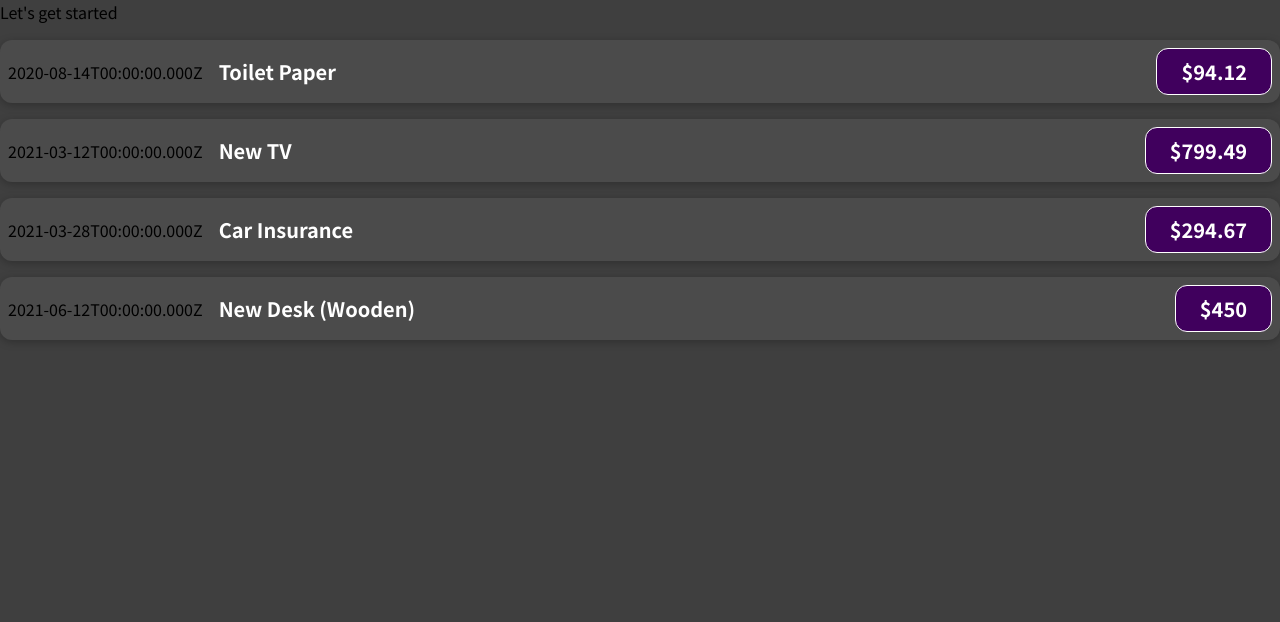
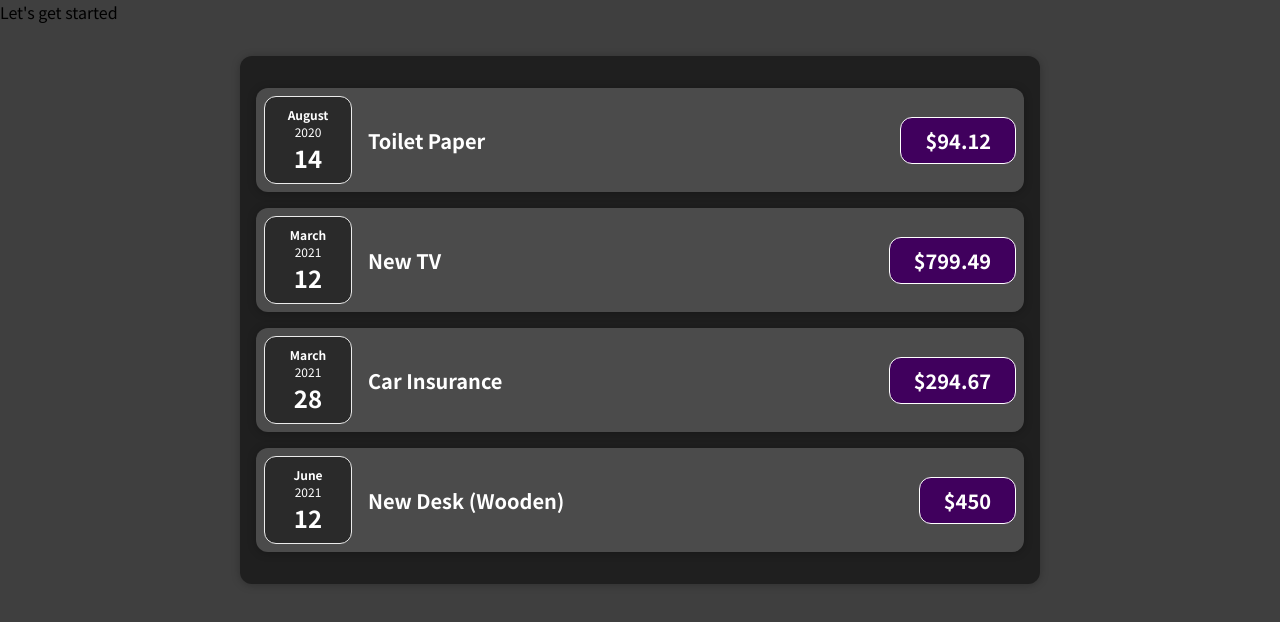
Before and after one commit to naraeseoWeb/react-complete-guide, a React (Create React App) app: page / in a window 1280 px wide. Shown: the top 622 px of the page. Built offline with nearby package versions, Linux system fonts and the light colour scheme; the HTML template or start-up script is replaced by a standard one.

Commit message:
card 컴포넌트 추가

```diff
--- a/src/App.js
+++ b/src/App.js
@@ -1,4 +1,4 @@
-import ExpenseItem from './components/ExpenseItem';
+import Expenses from './components/Expenses';
 
 function App() {
   const expenses = [
@@ -26,26 +26,7 @@
   return (
     <>
       <div className='App'>Let's get started</div>
-      <ExpenseItem
-        title={expenses[0].title}
-        amount={expenses[0].amount}
-        date={expenses[0].date}
-      ></ExpenseItem>
-      <ExpenseItem
-        title={expenses[1].title}
-        amount={expenses[1].amount}
-        date={expenses[1].date}
-      ></ExpenseItem>
-      <ExpenseItem
-        title={expenses[2].title}
-        amount={expenses[2].amount}
-        date={expenses[2].date}
-      ></ExpenseItem>
-      <ExpenseItem
-        title={expenses[3].title}
-        amount={expenses[3].amount}
-        date={expenses[3].date}
-      ></ExpenseItem>
+      <Expenses items={expenses} />
     </>
   );
 }
--- /dev/null
+++ b/src/components/Card.css
@@ -0,0 +1,4 @@
+.card {
+  border-radius: 12px;
+  box-shadow: 0 1px 8px rgba(0, 0, 0, 0.25);
+}
--- /dev/null
+++ b/src/components/Card.jsx
@@ -0,0 +1,13 @@
+import './Card.css';
+/**
+ * 카드 컴포넌트
+ * @param {*} props
+ * @returns 카드 형식의 css를 Wrapper로 사용함
+ */
+const Card = (props) => {
+  const classes = 'card ' + props.className;
+
+  return <div className={classes}>{props.children}</div>;
+};
+
+export default Card;
--- /dev/null
+++ b/src/components/ExpenseDate.css
@@ -0,0 +1,26 @@
+.expense-date {
+  display: flex;
+  flex-direction: column;
+  width: 5.5rem;
+  height: 5.5rem;
+  border: 1px solid #ececec;
+  background-color: #2a2a2a;
+  color: white;
+  border-radius: 12px;
+  align-items: center;
+  justify-content: center;
+}
+
+.expense-date__month {
+  font-size: 0.75rem;
+  font-weight: bold;
+}
+
+.expense-date__year {
+  font-size: 0.75rem;
+}
+
+.expense-date__day {
+  font-size: 1.5rem;
+  font-weight: bold;
+}
--- /dev/null
+++ b/src/components/ExpenseDate.jsx
@@ -0,0 +1,16 @@
+import './ExpenseDate.css';
+const ExpenseDate = (props) => {
+  const month = props.date.toLocaleString('en-US', { month: 'long' });
+  const day = props.date.toLocaleString('en-US', { day: '2-digit' });
+  const year = props.date.getFullYear();
+
+  return (
+    <div className='expense-date'>
+      <div className='expense-date__month'>{month}</div>
+      <div className='expense-date__year'>{year}</div>
+      <div className='expense-date__day'>{day}</div>
+    </div>
+  );
+};
+
+export default ExpenseDate;
--- a/src/components/ExpenseItem.css
+++ b/src/components/ExpenseItem.css
@@ -2,10 +2,8 @@
   display: flex;
   justify-content: space-between;
   align-items: center;
-  box-shadow: 0 2px 8px rgba(0, 0, 0, 0.25);
   padding: 0.5rem;
   margin: 1rem 0;
-  border-radius: 12px;
   background-color: #4b4b4b;
 }
 
--- a/src/components/ExpenseItem.jsx
+++ b/src/components/ExpenseItem.jsx
@@ -1,14 +1,16 @@
+import ExpenseDate from './ExpenseDate';
 import './ExpenseItem.css';
+import Card from './Card';
 
 const ExpenseItem = (props) => {
   return (
-    <div className='expense-item'>
-      <div>{props.date.toISOString()}</div>
+    <Card className='expense-item'>
+      <ExpenseDate date={props.date} />
       <div className='expense-item__description'>
         <h2>{props.title}</h2>
         <div className='expense-item__price'>${props.amount}</div>
       </div>
-    </div>
+    </Card>
   );
 };
 
--- /dev/null
+++ b/src/components/Expenses.css
@@ -0,0 +1,7 @@
+.expenses {
+  padding: 1rem;
+  background-color: rgb(31, 31, 31);
+  margin: 2rem auto;
+  width: 50rem;
+  max-width: 95%;
+}
--- /dev/null
+++ b/src/components/Expenses.jsx
@@ -0,0 +1,32 @@
+import Card from './Card';
+import ExpenseItem from './ExpenseItem';
+import './Expenses.css';
+
+const Expenses = (props) => {
+  return (
+    <Card className='expenses'>
+      <ExpenseItem
+        title={props.items[0].title}
+        amount={props.items[0].amount}
+        date={props.items[0].date}
+      />
+      <ExpenseItem
+        title={props.items[1].title}
+        amount={props.items[1].amount}
+        date={props.items[1].date}
+      />
+      <ExpenseItem
+        title={props.items[2].title}
+        amount={props.items[2].amount}
+        date={props.items[2].date}
+      />
+      <ExpenseItem
+        title={props.items[3].title}
+        amount={props.items[3].amount}
+        date={props.items[3].date}
+      />
+    </Card>
+  );
+};
+
+export default Expenses;
```
